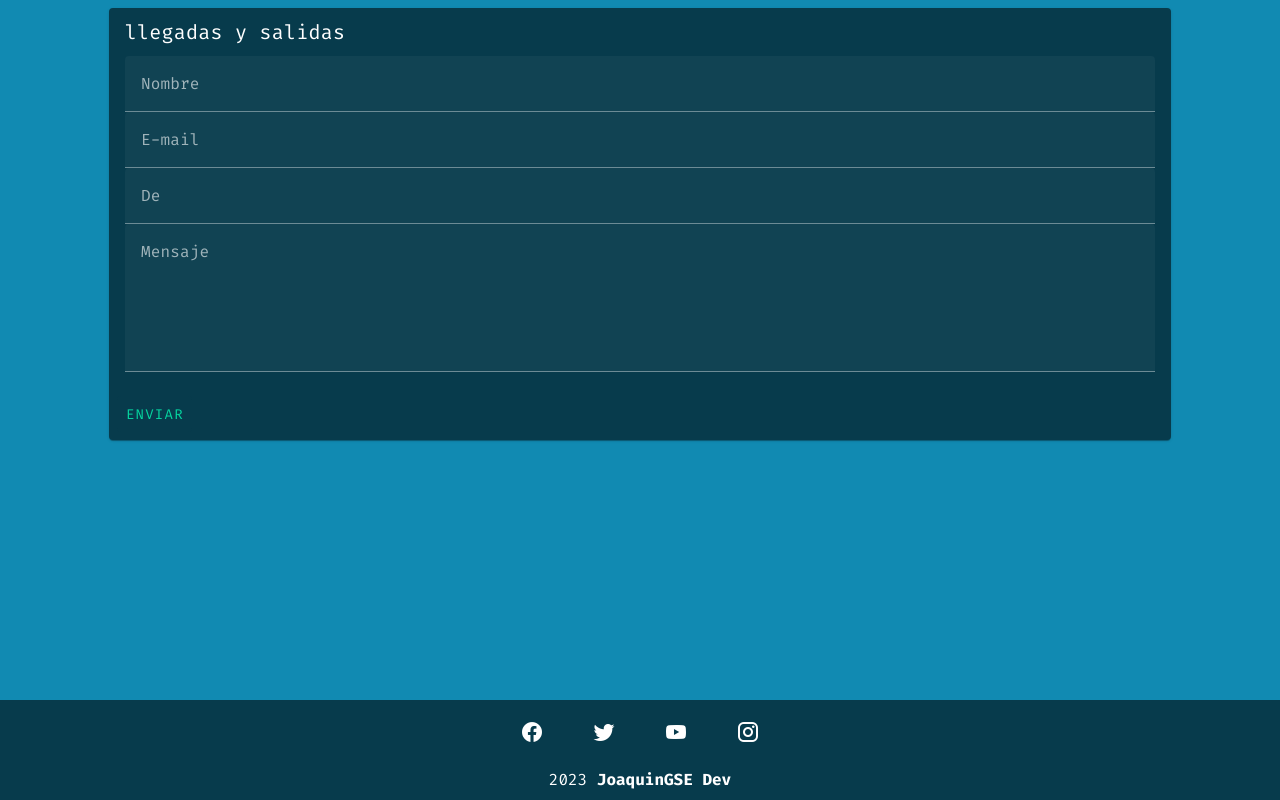
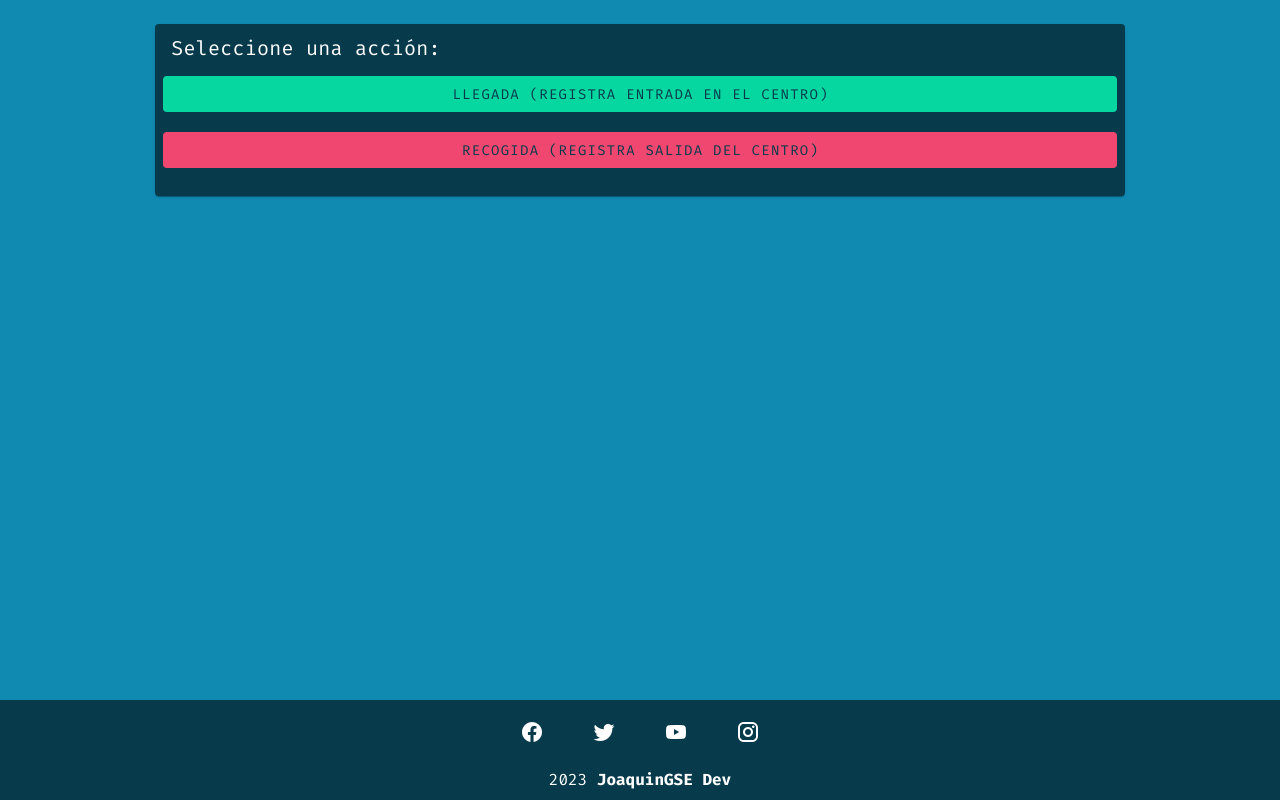
Before and after one commit to Joaquingse/nurserychecker, a Vue app: page /inout in a window 1280 px wide. Shown: the top 800 px of the page. Built offline with nearby package versions, Linux system fonts and the light colour scheme.

Commit message:
Updates: -Starting with in/out view and component

```diff
--- a/index.html
+++ b/index.html
@@ -17,15 +17,6 @@
 <body>
   <div id="app"></div>
   <script type="module" src="/src/main.js"></script>
-  <script type="text/javascript"
-        src="https://cdn.jsdelivr.net/npm/@emailjs/browser@3/dist/email.min.js">
-</script>
-<script type="text/javascript">
-   (function(){
-      emailjs.init("8tt8XVnGREUO603K1");
-   })();
-</script>
-
 </body>
 
 </html>
--- a/src/components/InOut.vue
+++ b/src/components/InOut.vue
@@ -1,26 +1,57 @@
 <template>
+  <v-container>
     <v-row>
       <v-col cols="12" sm="10" class="mx-auto">
-
-      <!-- formulario para enviar email -->
         <v-card class="info">
-        <v-card-title> llegadas y salidas </v-card-title>
-        <v-card-text>
-          <v-text-field label="Nombre" hide-details="auto" v-model="params.to_name" placeholder="Para:"></v-text-field>
-          <v-text-field label="E-mail" hide-details="auto" v-model="params.to_email" placeholder="e-mail:"></v-text-field>
-          <v-text-field label="De" hide-details="auto" v-model="params.from_name" placeholder="de:"></v-text-field>
-          <v-textarea label="Mensaje" hide-details="auto" v-model="params.message" placeholder="Escribe tu mensaje:"></v-textarea>
-        </v-card-text>
+          <v-card-title> Seleccione una acción: </v-card-title>
           <v-card-actions>
-          <v-btn @click.prevent="sendEmail" class="text">Enviar</v-btn>
+            <v-btn class="text" block @click.prevent=";(getIn = true), (getOut = false)"
+              >Llegada (registra entrada en el centro)</v-btn
+            >
+          </v-card-actions>
+          <v-card-actions>
+            <v-btn class="text2" block @click.prevent=";(getOut = true), (getIn = false)"
+              >Recogida (registra salida del centro)</v-btn
+            >
+          </v-card-actions>
+          <v-card-item>
+            <v-alert closable title="Error!!" text="El DNI no se encuentra registrado" v-if="alert === true"></v-alert>
+          </v-card-item>
+        </v-card>
+      </v-col>
+    </v-row>
+    <v-row v-if="getIn === true">
+      <v-col cols="12" sm="10" class="mx-auto">
+        <v-card class="info">
+          <v-card-title> Llegada: </v-card-title>
+          <v-card-text>  </v-card-text>
+          <v-card-actions>
+            <v-spacer></v-spacer>
+            <v-btn class="text" prepend-icon="mdi-content-save-outline">Guardar</v-btn>
           </v-card-actions>
         </v-card>
       </v-col>
     </v-row>
+    <v-row v-if="getOut === true">
+      <v-col cols="12" sm="10" class="mx-auto">
+        <v-card class="info">
+          <v-card-title> Salida: </v-card-title>
+          <v-card-text> </v-card-text>
+          <v-card-actions>
+            <v-spacer></v-spacer>
+            <v-btn class="text" prepend-icon="mdi-content-save-outline">Guardar</v-btn>
+          </v-card-actions>
+        </v-card>
+      </v-col>
+    </v-row>
+  </v-container>
 </template>
 
 <script>
 import emailjs from '@emailjs/browser'
+import tutors from '../services/tutors'
+import children from '../services/children'
+import { useAuthStore } from '../stores/store'
 
 export default {
   data() {
@@ -33,19 +64,42 @@ export default {
         to_email: '',
         from_name: '',
         message: ''
-      }
+      },
+      getIn: false,
+      getOut: false,
+      dni:'',
+      tutor:{},
+      alert: false,
     }
   },
   methods: {
     goBack() {
       this.$router.go(-1)
     },
+
+    async findDni() {
+      const allTutors = await tutors.getTutors()
+      allTutors.filter((el) => {
+        if (el.dni.toUpperCase() === this.dni.toUpperCase()) {
+
+        } else {
+          this.alert = true
+        }
+      })
+    },
+
     sendEmail() {
       emailjs
         .send(this.service, this.template, this.params, this.id)
-        .then((res) => console.log('success!!' + res.status))
+        .then((res) => {
+          console.log('success!!' + res.status)
+          this.params.to_name = ''
+          this.params.from_name = ''
+          this.params.to_email = ''
+          this.params.message = ''
+        })
         .catch((error) => console.log(error))
-    }
+    },
   }
 }
 </script>
@@ -57,11 +111,16 @@ export default {
 }
 
 .text {
-  color: #06d6a0;
-  background-color: #073b4c;
-}
-.text:hover {
   color: #073b4c;
   background-color: #06d6a0;
 }
+
+.text2 {
+  color: #073b4c;
+  background-color: #ef476f;
+}
+.text:hover {
+  color: #ffffff;
+  background-color: #06d6a0;
+}
 </style>
--- a/src/components/Menu.vue
+++ b/src/components/Menu.vue
@@ -2,7 +2,7 @@
   <div class="mt-4 mx-auto">
     <v-btn size="x-large"  class="button" :to="{ name: 'children' }"> Lista de niños </v-btn>
 
-    <v-btn size="x-large"  class="button" :to="{ name: 'inout' }"> Llegada-Salida </v-btn>
+    <v-btn size="x-large"  class="button" :to="{ name: 'inout' }"> Llegada/Recogida </v-btn>
 
     <v-btn size="x-large"  class="button" :to="{ name: 'events' }"> Eventos (D/S/M) </v-btn>
 
--- a/src/components/NavBar.vue
+++ b/src/components/NavBar.vue
@@ -15,13 +15,13 @@
             </v-tooltip>
         </v-app-bar>
 
-        <v-navigation-drawer v-model="drawer" temporary color="rgba(117, 117, 117, 0.5)" floating>
+        <v-navigation-drawer v-model="drawer" temporary color="rgba(117, 117, 117, 0.25)" floating>
           <v-list nav>
             <v-list-item class="navBar list" rounded :to="{ name: 'children' }">
               ALUMNOS
             </v-list-item>
             <v-list-item class="navBar list" rounded :to="{ name: 'inout' }">
-              IN / OUT
+              LLEGADA/RECOGIDA
             </v-list-item>
             <v-list-item class="navBar list" rounded :to="{ name: 'events' }">
               EVENTOS
```
Lines whose indentation alone changed are shown as unchanged.
